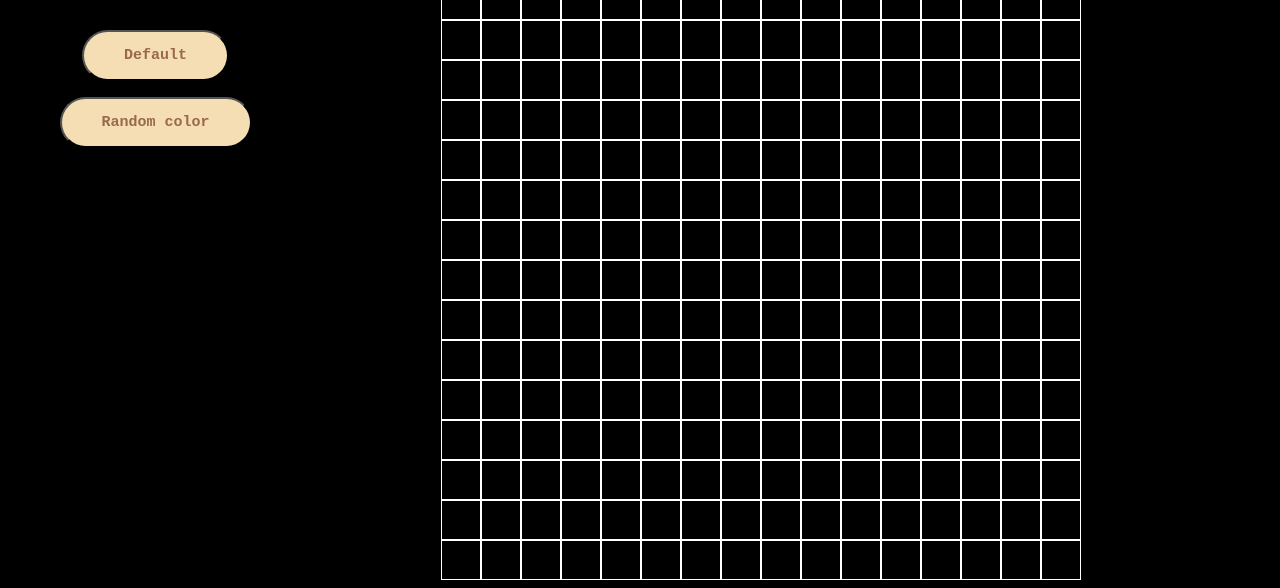
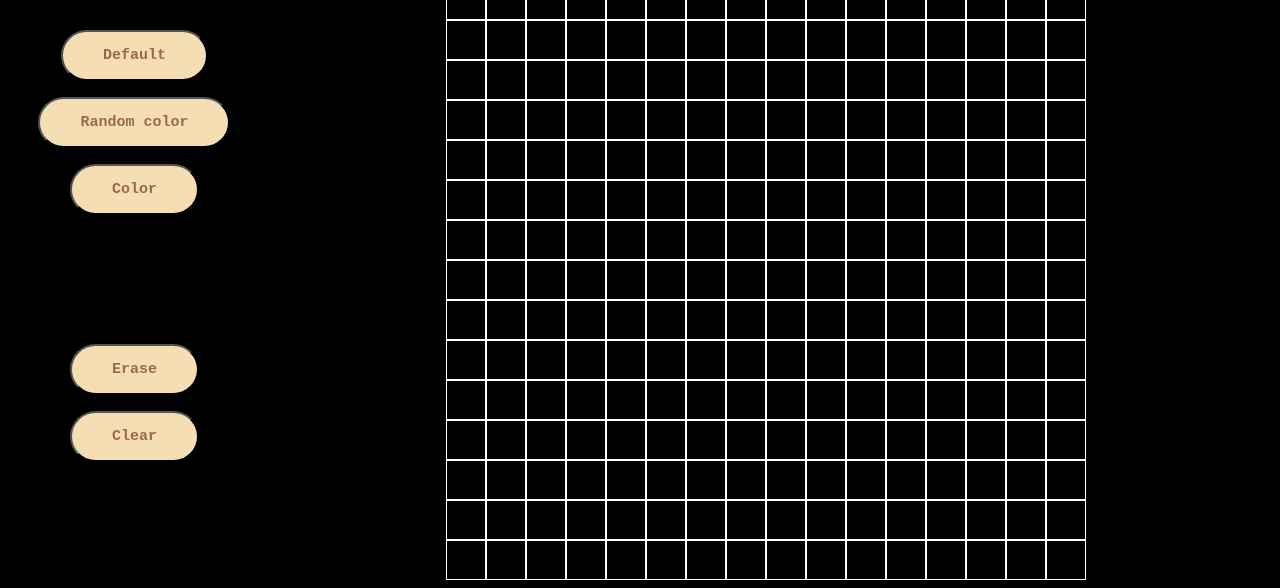
Before and after one commit to lhchi04/etch-a-sketch, a plain HTML site: page index.html in a window 1280 px wide. Shown: the part 560-1148 px from the top of the page. Drawn offline with Linux system fonts and the light colour scheme.

Commit message:
Add clear and erase buttons

```diff
--- a/game.js
+++ b/game.js
@@ -34,18 +34,47 @@ function penColor() {
   })
 }
 
+function erase() {
+  const allSquares = document.querySelectorAll('.square');
+  allSquares.forEach((square) => {
+    square.addEventListener('mouseover', () => {
+      square.style.cssText = "background-color: black;";
+    })
+  })
+}
+
 const mode = document.querySelector('#mode');
 const defaultMode = document.createElement('button');
 defaultMode.textContent = 'Default';
 defaultMode.classList.add('mode');
 const rainbowMode = document.createElement('button');
-rainbowMode.textContent = 'Random color'
+rainbowMode.textContent = 'Random color';
 rainbowMode.classList.add('mode');
-mode.append(defaultMode, rainbowMode);
+const colorMode = document.createElement('button');
+colorMode.textContent = 'Color';
+colorMode.classList.add('mode');
+mode.append(defaultMode, rainbowMode, colorMode);
 
 defaultMode.addEventListener('click', () => pen());
 rainbowMode.addEventListener('click', () => penColor());
 
+const clear = document.querySelector('#erase');
+const eraseButton = document.createElement('button');
+eraseButton.textContent = 'Erase';
+eraseButton.classList.add('erase');
+const clearButton = document.createElement('button');
+clearButton.textContent = 'Clear';
+clearButton.classList.add('erase');
+clear.append(eraseButton, clearButton);
+
+eraseButton.addEventListener('click', () => {
+  erase();
+});
+
+clearButton.addEventListener('click', () => {
+  const allSquares = document.querySelectorAll('.square');
+  allSquares.forEach((square) => square.style.cssText = `background-color: black;`);
+});
 
 document.addEventListener("DOMContentLoaded", function() {
   draw(size);
--- a/index.html
+++ b/index.html
@@ -14,6 +14,7 @@
     <div id="main">
       <div id="selection">
         <div id="mode"><p>Color Mode</p></div>
+        <div id="erase"></div>
       </div>
       <div id="big-container"><div id="container"></div></div>
     </div>
--- a/style.css
+++ b/style.css
@@ -24,7 +24,7 @@
   flex-basis: 80%;
 }
 
-#mode {
+#mode, #erase {
   display: flex;
   flex-wrap: wrap;
   justify-content: center;
@@ -51,7 +51,7 @@
   border: white solid 0.5px;
 }
 
-.mode {
+.mode, .erase {
   font-size: 15px;
   padding: 15px 40px;
 }
```
Also changed, not shown: 1 other file.
